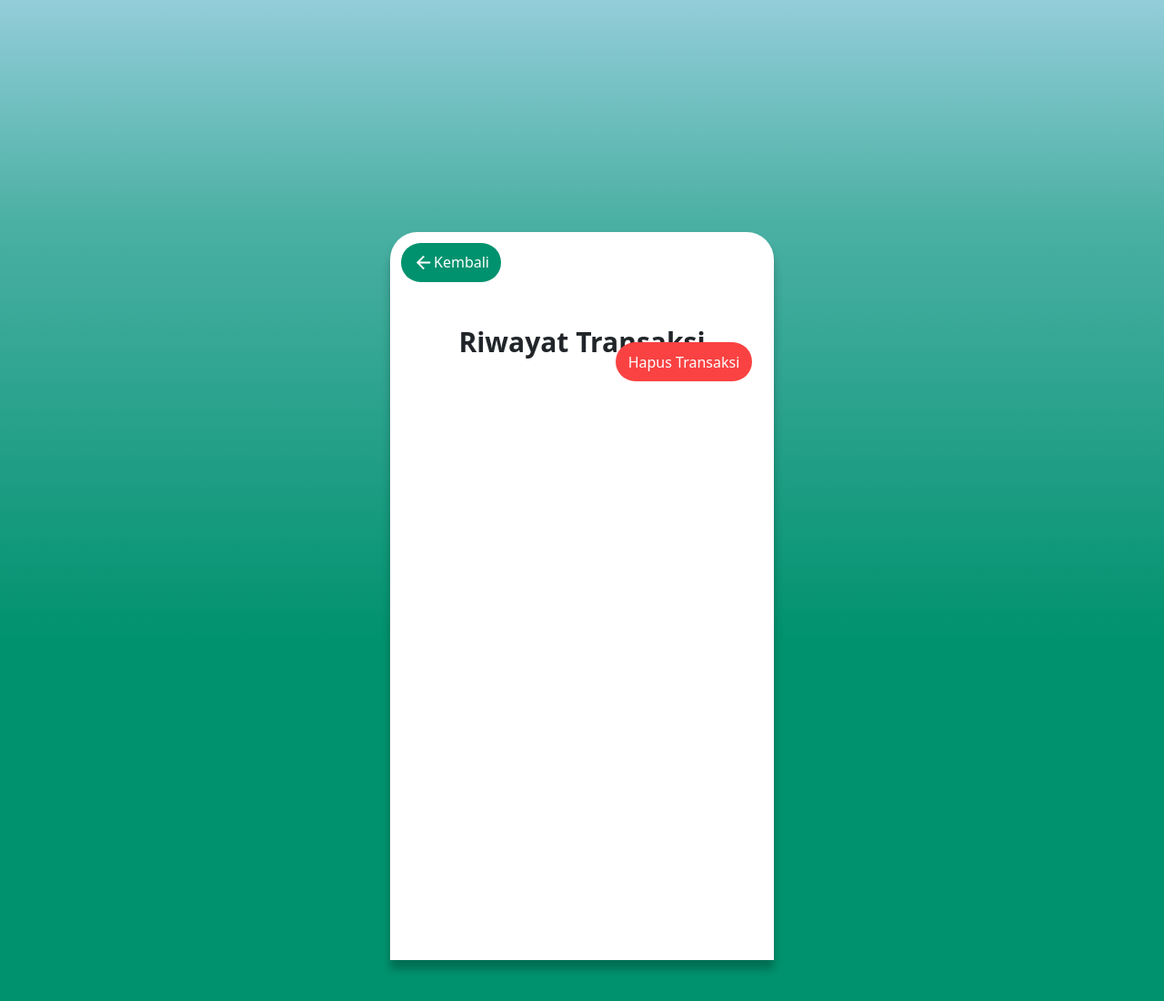
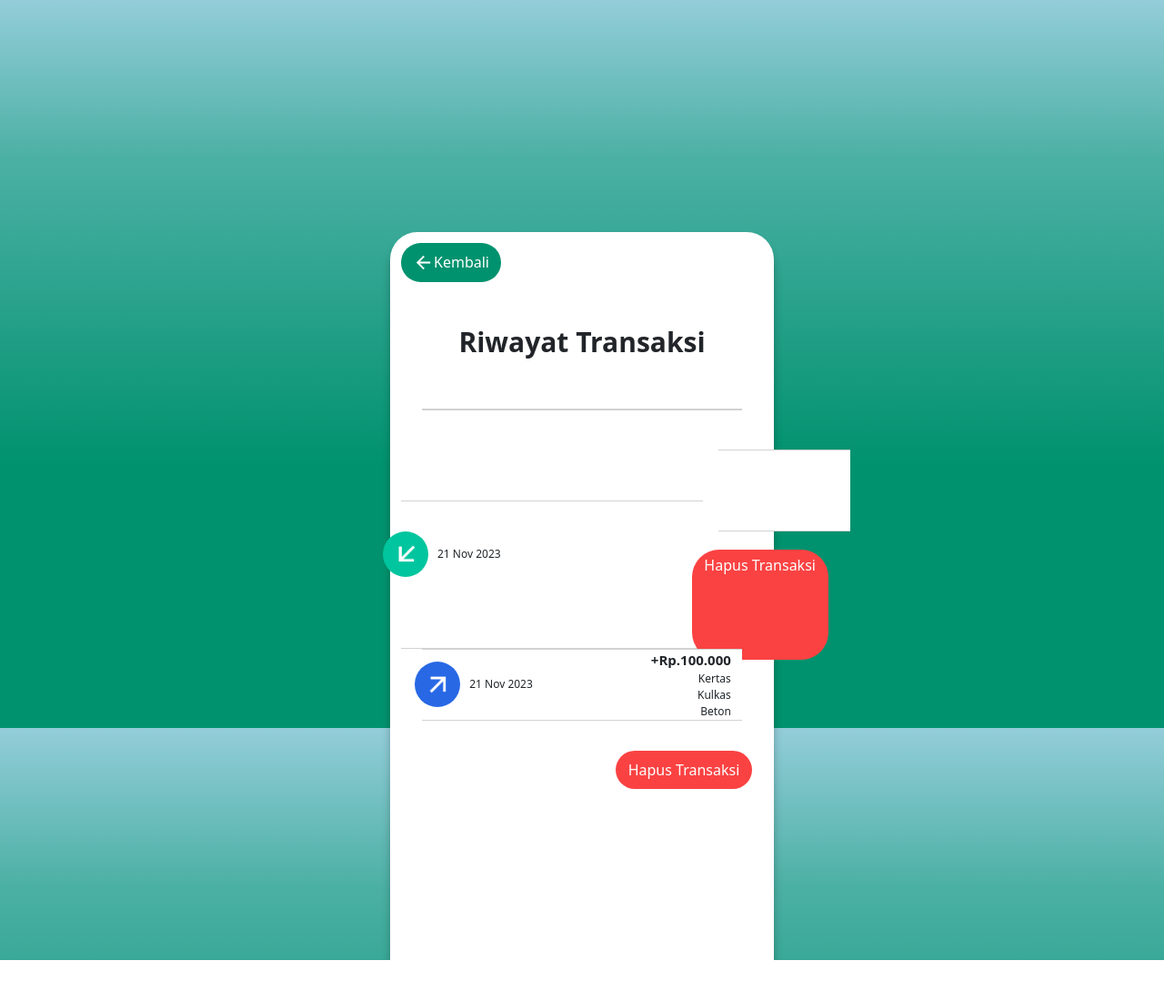
Before and after one commit to IgoWisnu/banksampah, a CodeIgniter app: page /banksampah/index.php/riwayat/index in a window 1280 px wide. Shown: the whole page at 91% size. After the commit the page ends 1055 px from the top, so only its background shows below. Run offline with CodeIgniter, Linux system fonts and the light colour scheme; data that the repository does not hold is empty.

Commit message:
update dikit

```diff
--- a/application/views/banksampah/riwayat.php
+++ b/application/views/banksampah/riwayat.php
@@ -9,8 +9,8 @@
 
 <style>
 
-.background{
-    height: 1100px;
+body{
+    height: 100%;
     background: #00926E;
 }
 
@@ -163,9 +163,11 @@
     .topImg{
       opacity: 0;
     }
-    .background{
+    body{
+      height: 100%;
       background: rgb(0,146,110);
       background: linear-gradient(0deg, rgba(0,146,110,1) 0%, rgba(0,146,110,1) 20%, rgba(0,146,110,1) 36%, rgba(29,157,131,1) 52%, rgba(75,176,164,1) 78%, rgba(147,205,217,1) 100%);
+      background-attachment: fixed;
     }
   }
 
@@ -185,6 +187,18 @@
               <a class="btn" type="button" href="">
                 <img class="arrow" src="<?=base_url()?>img/aKembali.png" alt="">Kembali
               </a>
+            </div>
+            <div class="t1 row justify-content-center">Riwayat Transaksi</div>
+
+
+
+            <div class="row justify-content-center">
+              <a href="" class="laycard card col-10" type="button">
+
+                <div class="d-flex justify-content-between">
+                  <div class="d-flex align-items-center">
+                    <img class="arrow2" src="<?=base_url()?>img/aTarik.png" alt="">
+                    <div class="date">21 Nov 2023</div>
                   </div>
                   <div class="t1 row justify-content-center">Riwayat Transaksi</div>
 
@@ -214,6 +228,33 @@
                     <a class="btn1 btn me-4" href="" type="button">Hapus Transaksi</a>
                   </div>
                 </div>
+
+
+              </a>
+            </div>
+
+            <div class="row justify-content-center">
+              <a href="" class="laycard2 card col-10" type="button">
+
+                <div class="d-flex justify-content-between">
+                  <div class="d-flex align-items-center">
+                    <img class="arrow3" src="<?=base_url()?>img/aSetor.png" alt="">
+                    <div class="date">21 Nov 2023</div>
+                  </div>
+                  <div class="layText2">
+                    <div class="nominal2">+Rp.100.000</div>
+                    <div class="keterangan2">Kertas <br> Kulkas <br> Beton</div>
+                  </div>
+                </div>
+
+
+              </a>
+            </div>
+
+            <div class="row justify-content-end">
+              <a class="btn1 btn me-4" href="" type="button">Hapus Transaksi</a>
+            </div>
+          </div>
       </div>
   </div>
 </div>
```
Also changed, not shown: application/controllers/home.php (+15 -0 lines), application/views/banksampah/berita.php (+6 -4 lines), application/views/banksampah/homepage.php (+27 -7 lines), application/views/banksampah/login.php (+2 -8 lines). Lines whose indentation alone changed are shown as unchanged.
